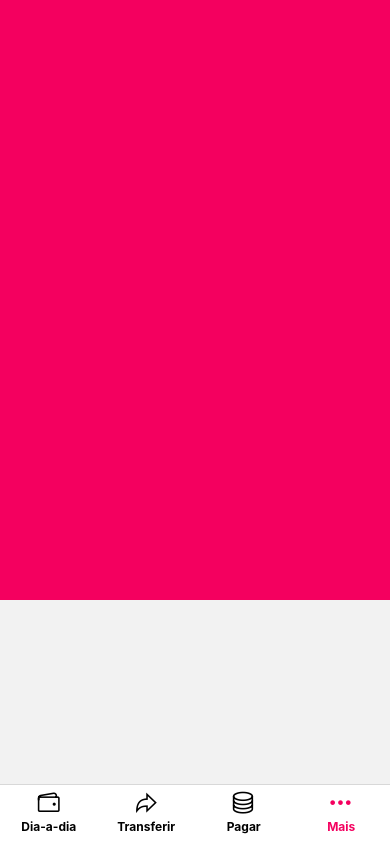
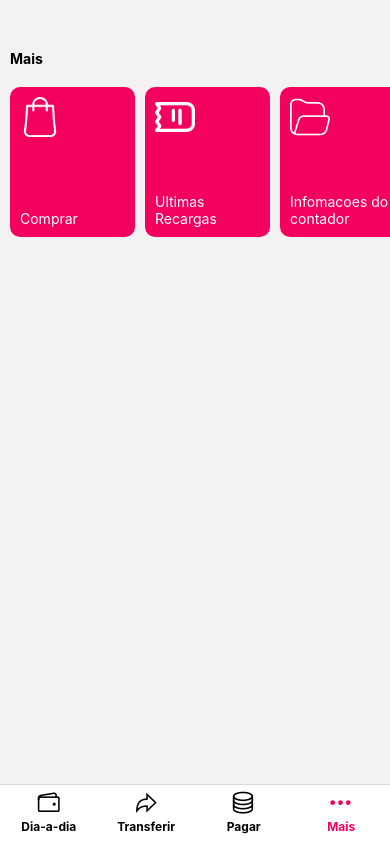
Before and after one commit to arnaldo-tomo/millennium_bim, a React Native app: screen /Mais in a window 390 px wide. Built offline with nearby package versions, Linux system fonts and the light colour scheme.

Commit message:
Update index.js

```diff
--- a/screen/mais/index.js
+++ b/screen/mais/index.js
@@ -1,16 +1,34 @@
-import { Dimensions } from "react-native"
+import { Dimensions, Image, ScrollView, TouchableOpacity } from "react-native"
 import { SafeAreaView } from "react-native"
 import { Text, View } from "react-native"
-import { PRIMARY } from "../../config/index";
-import { StatusBar } from "react-native";
+import { PRIMARY, Rosa, SECUNDARY, SPACING } from "../../config/index";
+import { CredelecData } from "../../data/index";
+import { Ionicons } from "@expo/vector-icons";
+import { StatusBar } from "expo-status-bar";
 const { width, height } = Dimensions.get('screen');
-export const Mais = () => {
+export const Mais = ({ navigation }) => {
     return (
         <SafeAreaView>
             <StatusBar style="dark" />
-            <View style={{ width: width, height: height, backgroundColor: PRIMARY }}>
+            <View style={{ flexDirection: 'row', alignItems: 'center', marginTop: SPACING * 5, marginLeft: SPACING, justifyContent: 'space-between' }}>
+                <Text style={{ flexDirection: 'row', fontWeight: 'bold', alignContent: 'center', alignSelf: 'center', alignItems: 'center', marginRight: SPACING * 5 }}>Mais</Text>
+                <Text></Text>
             </View>
+            <ScrollView horizontal={true} showsHorizontalScrollIndicator={false} >
+                {CredelecData.map((category) =>
+                    <TouchableOpacity key={category.id} onPress={() => navigation.push('CredeleckComprar')}>
+                        <View style={{
+                            width: 125, height: 150, backgroundColor: PRIMARY,
+                            marginTop: SPACING * 2, borderRadius: SPACING, marginLeft: SPACING, padding: SPACING, justifyContent: 'space-between'
+                        }}>
+                            <Image source={category.img} style={{ width: 40, height: 40, justifyContent: 'space-between' }} />
+                            <Text style={{ color: SECUNDARY }}>{category.name}</Text>
+                        </View>
+                    </TouchableOpacity>
+                )}
+            </ScrollView>
+
+
         </SafeAreaView>
-
     )
 }
```
